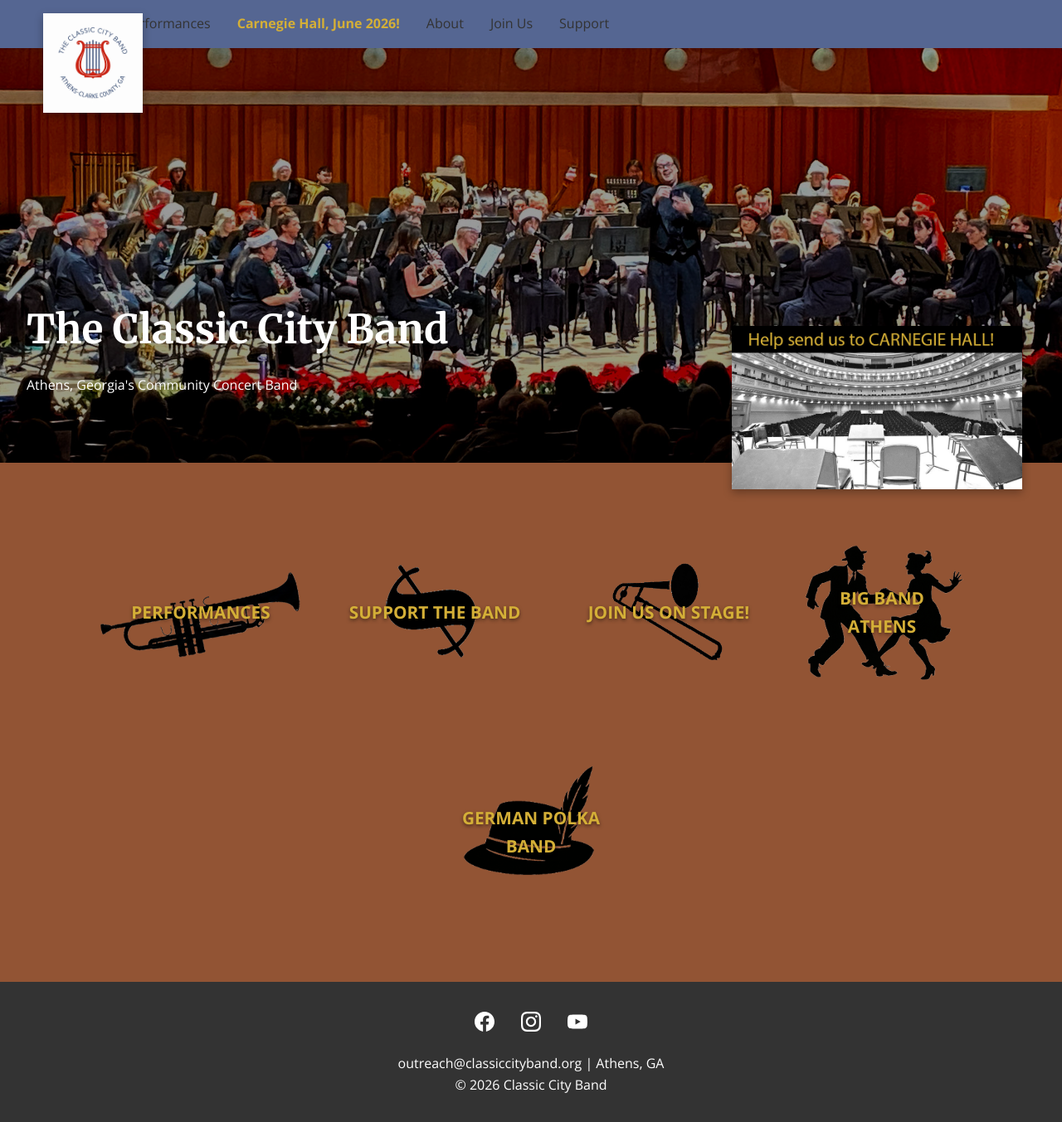
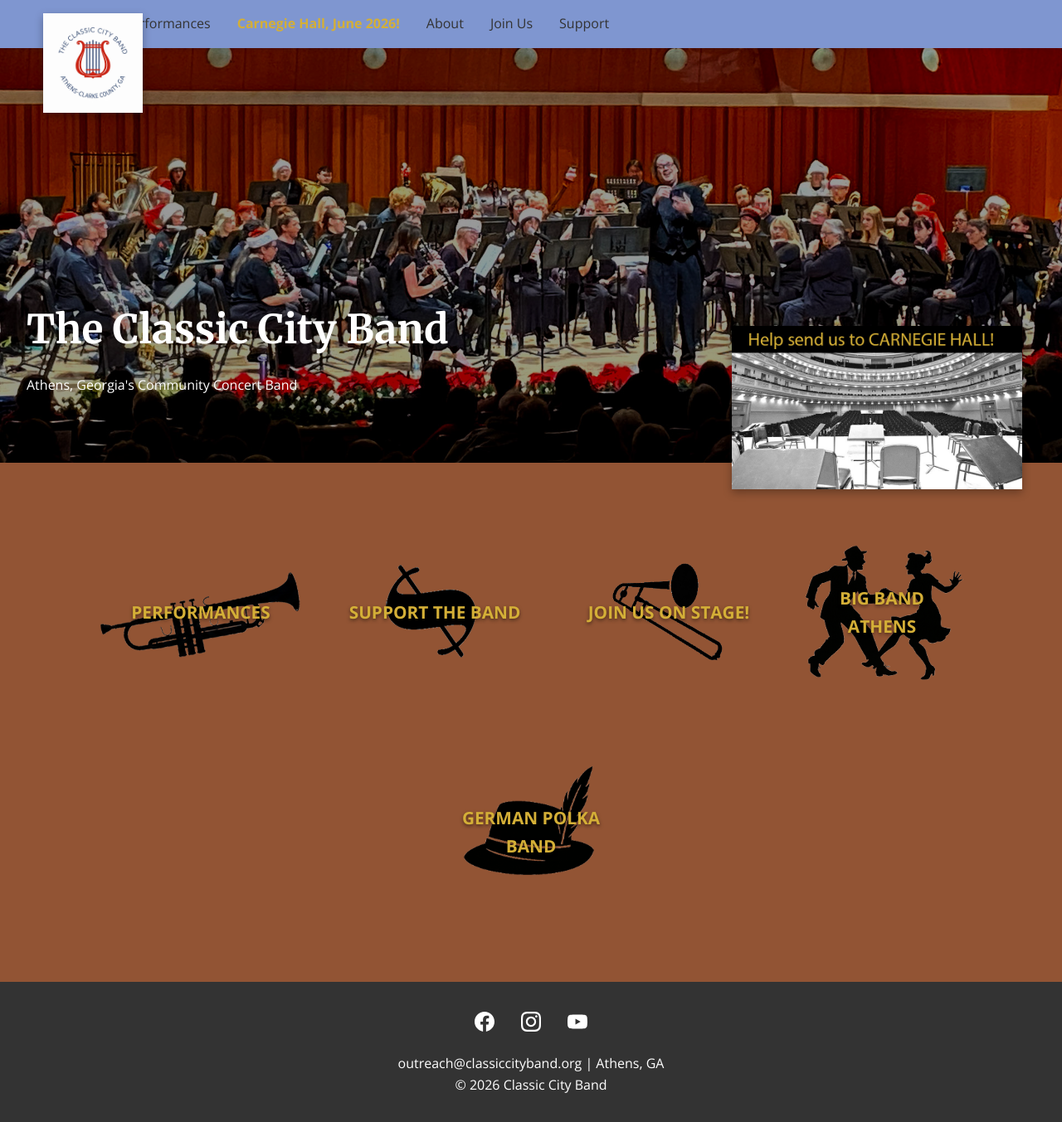
Before and after one commit to webmasterCCB/CCBwebsite, a Jekyll site: the page built from index.html, in a window 1280 px wide and 1353 px high. Shown: the whole window at 83% size. Built offline with Jekyll 4.4.1, drawn with Linux system fonts in a browser that asks for light colours.

Commit message:
Update style.css

```diff
--- a/assets/css/style.css
+++ b/assets/css/style.css
@@ -30,7 +30,7 @@ h1, h2, h3 {
 
 /* Header */
 header {
-  background: #556692;
+  background: #7f96d0;
   box-shadow: 0 2px 5px rgba(0,0,0,0.1);
   position: sticky;
   top: 0;
```
